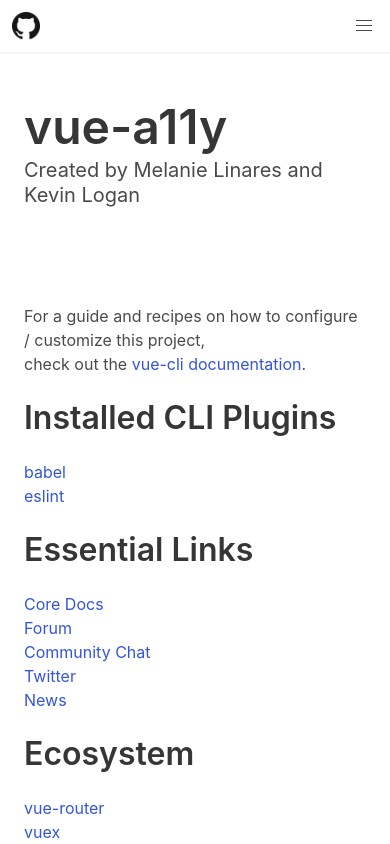
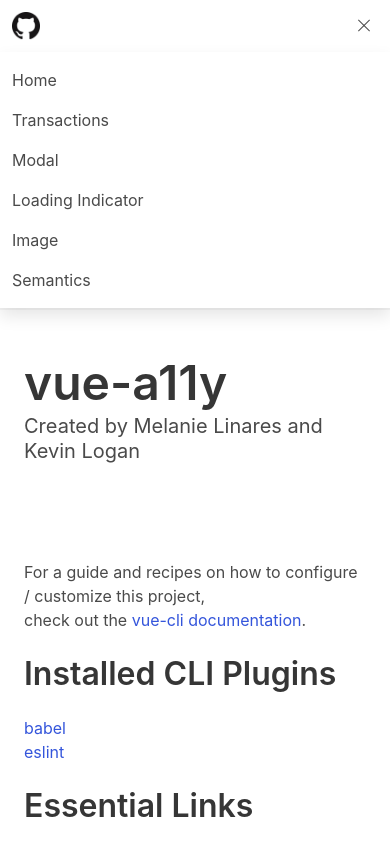
Before and after one commit to kevinlogan94/vue-a11y, a Vue app: page /semantics in a window 390 px wide. Both pictures are taken after a click on the button 364 px from the left and 26 px from the top of the page. Shown: the top 844 px of the page. Built offline with nearby package versions, Linux system fonts and the light colour scheme.

Commit message:
fix hamburger menu for mobile

```diff
--- a/src/components/NavBar.vue
+++ b/src/components/NavBar.vue
@@ -10,15 +10,24 @@
           class="navbar-burger burger"
           aria-label="menu"
           aria-expanded="false"
-          data-target="navbarBasicExample"
+          data-target="navbar"
+          v-on:click="isHamburgerMenuActive = !isHamburgerMenuActive"
+          v-bind:class="{ 'is-active': isHamburgerMenuActive }"
         >
           <span aria-hidden="true"></span>
           <span aria-hidden="true"></span>
           <span aria-hidden="true"></span>
         </a>
       </div>
-      <div id="navbarBasicExample" class="navbar-menu">
-        <div class="navbar-start">
+      <div
+        id="navbar"
+        class="navbar-menu"
+        v-bind:class="{ 'is-active': isHamburgerMenuActive }"
+      >
+        <div
+          class="navbar-start"
+          v-on:click="isHamburgerMenuActive = !isHamburgerMenuActive"
+        >
           <router-link role="button" class="navbar-item" to="/"
             >Home</router-link
           >
@@ -45,7 +54,12 @@
 
 <script>
 export default {
-  name: "NavBar"
+  name: "NavBar",
+  data() {
+    return {
+      isHamburgerMenuActive: false
+    };
+  }
 };
 </script>
 
```
